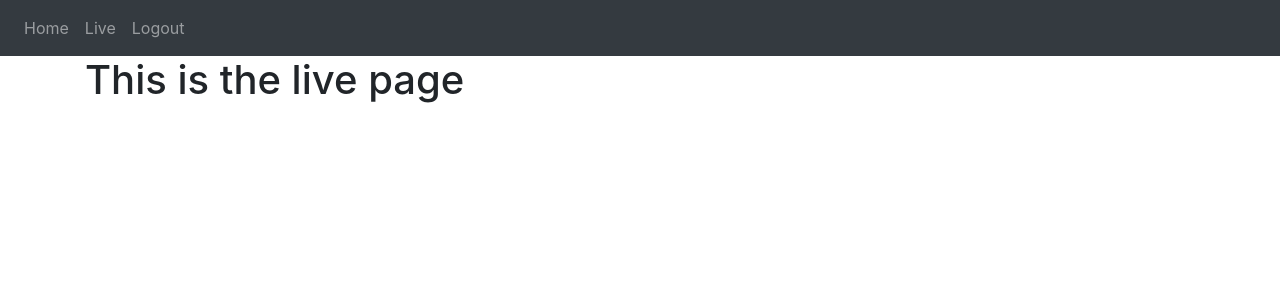
After one commit to Nobleyyy/Vehicle-Wireless-Telemetry, a Flask app: page /live in a window 1280 px wide. The commit adds this page. Shown: the top 300 px of the page. Run offline with Flask 3, Linux system fonts and the light colour scheme; a user stored in the database is signed in; some libraries are stand-ins or nearby versions.

Commit message:
website setup

```diff
--- a/Server/Web_Access/website/__init__.py
+++ b/Server/Web_Access/website/__init__.py
@@ -21,7 +21,7 @@ def create_app():
     app.register_blueprint(views, url_prefix='/')
     app.register_blueprint(auth, url_prefix='/')
 
-    from .models import User, Note
+    from .models import User
 
     create_database(app)
 
--- a/Server/Web_Access/website/templates/base.html
+++ b/Server/Web_Access/website/templates/base.html
@@ -26,6 +26,7 @@
                 <div class="navbar-nav">
                     {% if user.is_authenticated %}
                     <a class="nav-item nav-link" id="home" href="/">Home</a>
+                    <a class="nav-item nav-link" id="live" href="/live">Live</a>
                     <a class="nav-item nav-link" id="logout" href="/logout">Logout</a>
                     {% else %}
                     <a class="nav-item nav-link" id="login" href="/login">Login</a>
--- /dev/null
+++ b/Server/Web_Access/website/templates/live.html
@@ -0,0 +1,5 @@
+{% extends "base.html" %}{% block title %}Live{% endblock %}
+
+{% block content %}
+<h1>This is the live page</h1>
+{% endblock %}
--- a/Server/Web_Access/website/views.py
+++ b/Server/Web_Access/website/views.py
@@ -7,3 +7,8 @@ views = Blueprint('views', __name__)
 @login_required
 def home():
     return render_template("home.html", user=current_user)
+
+@views.route('/live')
+@login_required
+def live():
+    return render_template("live.html", user=current_user)
```
Also changed, not shown: Server/Web_Access/website/models.py (+0 -7 lines).
